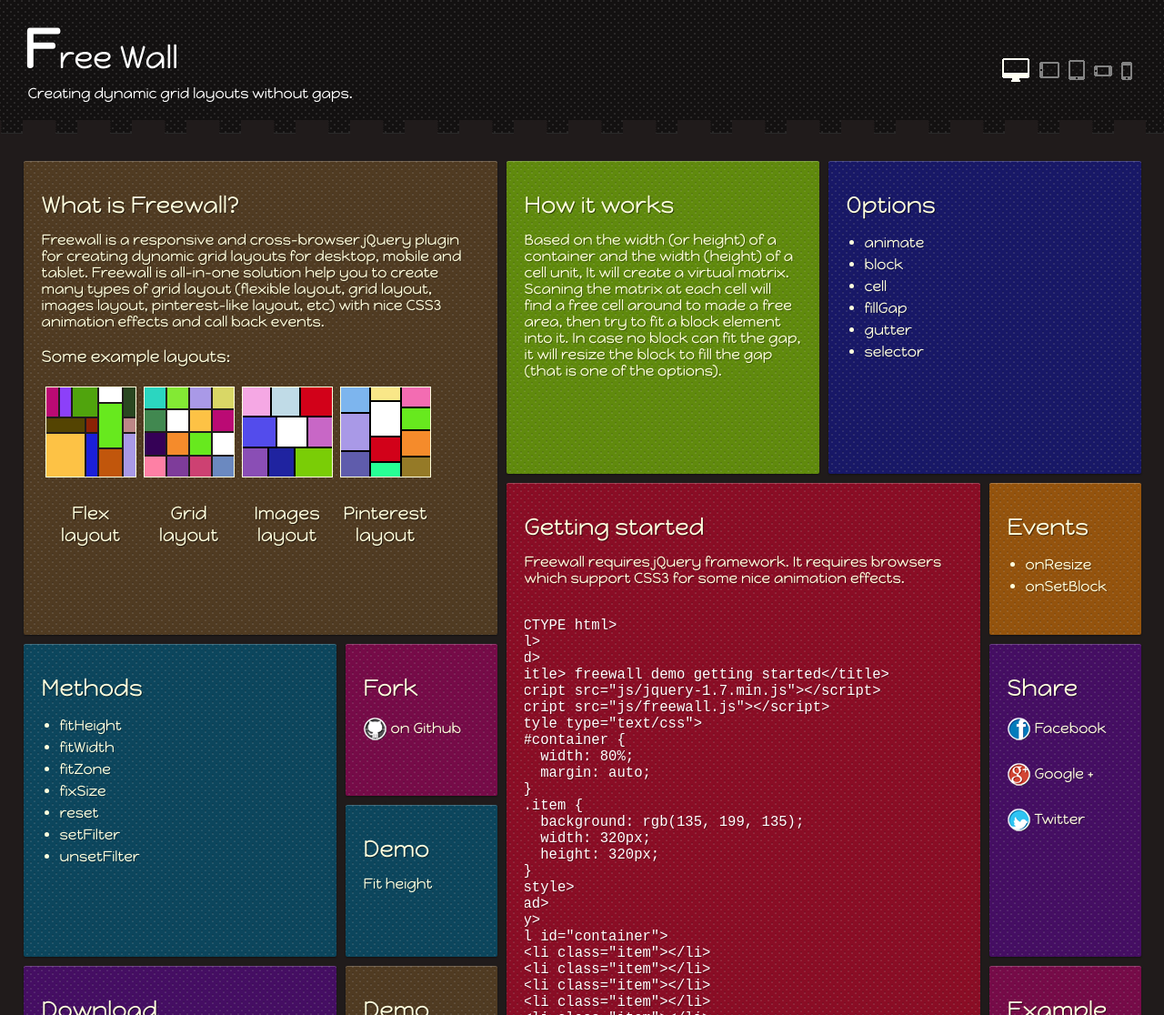
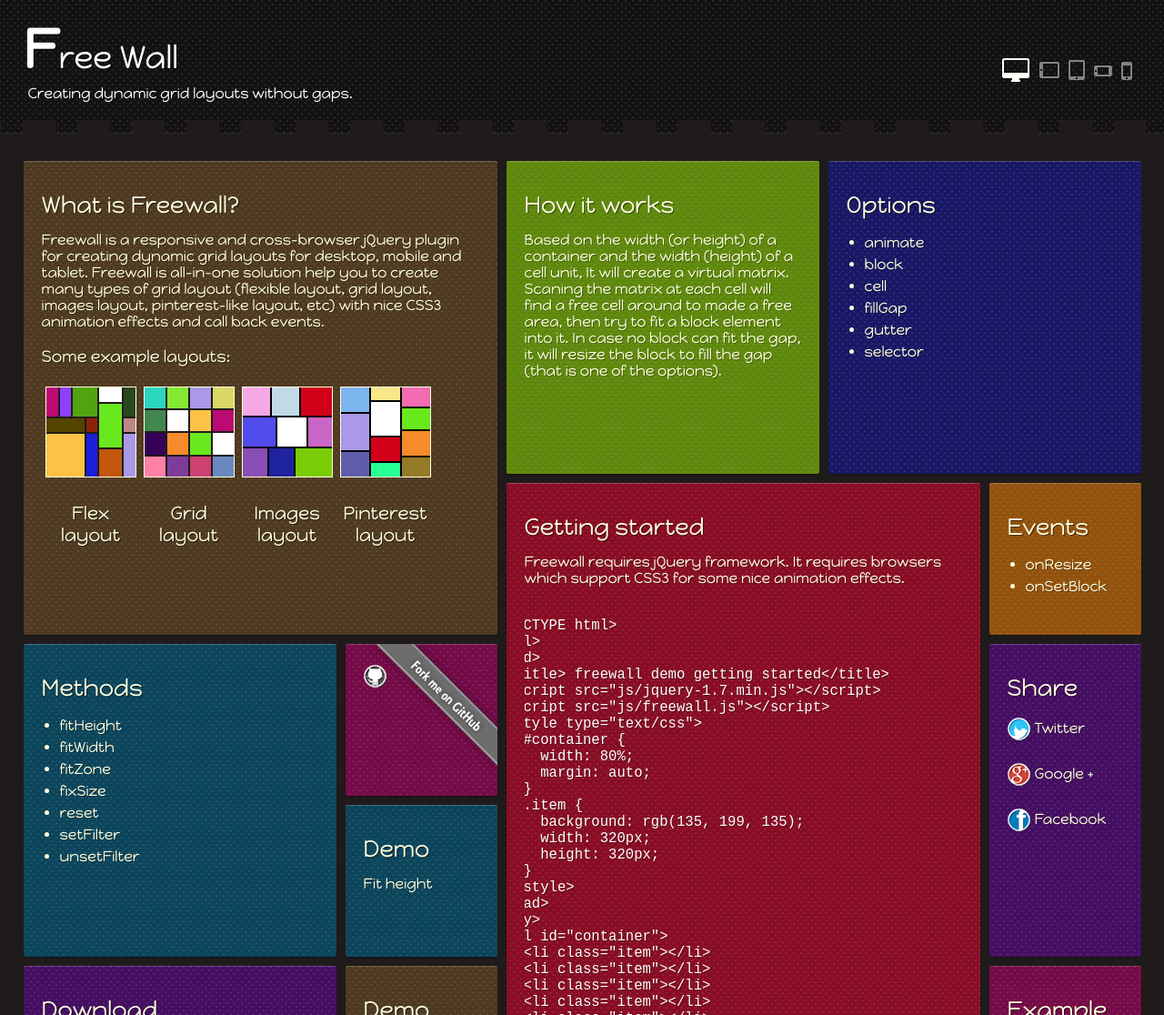
Before and after one commit to kombai/freewall, a plain HTML site: page index.html in a window 1280 px wide. Shown: the top 1116 px of the page at 91% size. Drawn offline with Linux system fonts and the light colour scheme.

Commit message:
add fork on github image

```diff
--- a/index.html
+++ b/index.html
@@ -338,8 +338,9 @@
 			<div class="brick size11">
 				<div class='cover'>
 					<a href='https://github.com/kombai/freewall' target="_blank">
-						<h2>Fork</h2>
-						<span class="githud">on Github</span>
+						<img style="position: absolute; top: 0; right: 0; border: 0;"
+						 src="i/forkme_right_gray.png" alt="Fork me on GitHub" />
+						<span class="githud">&nbsp;</span>
 					</a>
 				</div>
 			</div>
@@ -347,9 +348,9 @@
 			<div class="brick size12">
 				<div class='cover'>
 					<h2>Share</h2>
+					<div class="twitter-share">Twitter</div>
+					<div class="google-share">Google +</div>
 					<div class="facebook-share">Facebook</div>
-					<div class="google-share">Google +</div>
-					<div class="twitter-share">Twitter</div>
 				</div>
 			</div>
 
```
Also changed, not shown: i/forkme_right_gray.png (added).
